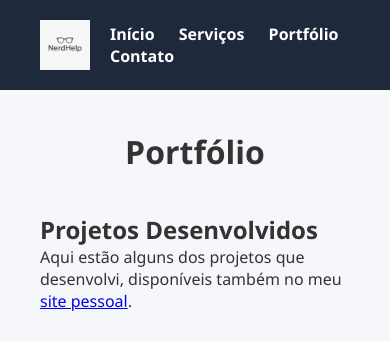
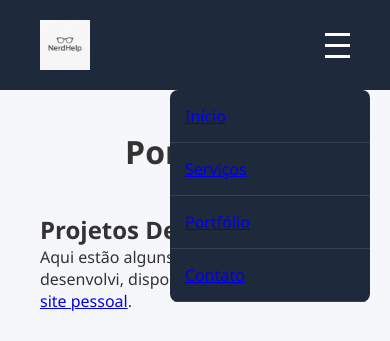
Before and after one commit to NerdHelp/portfolio, a plain HTML site: page index.html in a window 390 px wide. Shown: the top 341 px of the page. Drawn offline with Linux system fonts and the light colour scheme.

Commit message:
Update index.html

```diff
--- a/index.html
+++ b/index.html
@@ -22,19 +22,51 @@
             display: flex;
             justify-content: space-between;
             align-items: center;
+            position: relative;
         }
         .logo {
             height: 50px;
         }
+        nav {
+            display: flex;
+            gap: 20px;
+        }
         nav a {
             color: white;
             text-decoration: none;
-            margin-left: 20px;
             font-weight: bold;
         }
         nav a:hover {
             text-decoration: underline;
         }
+        .menu-icon {
+            display: none;
+            flex-direction: column;
+            cursor: pointer;
+        }
+        .menu-icon div {
+            width: 25px;
+            height: 3px;
+            background-color: white;
+            margin: 4px 0;
+        }
+        .mobile-menu {
+            display: none;
+            flex-direction: column;
+            position: absolute;
+            top: 100%;
+            right: 20px;
+            background-color: #1e293b;
+            width: 200px;
+            border-radius: 8px;
+            overflow: hidden;
+            z-index: 10;
+        }
+        .mobile-menu a {
+            padding: 15px;
+            border-bottom: 1px solid #334155;
+        }
+
         .container {
             padding: 40px;
             max-width: 1000px;
@@ -55,18 +87,41 @@
             padding: 20px;
             margin-top: 60px;
         }
+
+        @media (max-width: 768px) {
+            nav {
+                display: none;
+            }
+            .menu-icon {
+                display: flex;
+            }
+            .mobile-menu {
+                display: flex;
+            }
+        }
     </style>
 </head>
 <body>
 
     <header>
         <img src="banana.png" alt="NerdHelp Logo" class="logo">
-        <nav>
+        <div class="menu-icon" onclick="toggleMenu()">
+            <div></div>
+            <div></div>
+            <div></div>
+        </div>
+        <nav class="desktop-menu">
             <a href="https://kauan-turra.github.io/inicial/">Início</a>
             <a href="https://kauan-turra.github.io/servi-os/">Serviços</a>
             <a href="https://kauan-turra.github.io/portfolio/">Portfólio</a>
             <a href="https://kauan-turra.github.io/contato/">Contato</a>
         </nav>
+        <div class="mobile-menu" id="mobileMenu">
+            <a href="https://kauan-turra.github.io/inicial/">Início</a>
+            <a href="https://kauan-turra.github.io/servi-os/">Serviços</a>
+            <a href="https://kauan-turra.github.io/portfolio/">Portfólio</a>
+            <a href="https://kauan-turra.github.io/contato/">Contato</a>
+        </div>
     </header>
 
     <div class="container">
@@ -96,5 +151,12 @@
         © 2025 NerdHelp. Todos os direitos reservados.
     </footer>
 
+    <script>
+        function toggleMenu() {
+            const menu = document.getElementById('mobileMenu');
+            menu.style.display = menu.style.display === 'flex' ? 'none' : 'flex';
+        }
+    </script>
+
 </body>
 </html>
```
